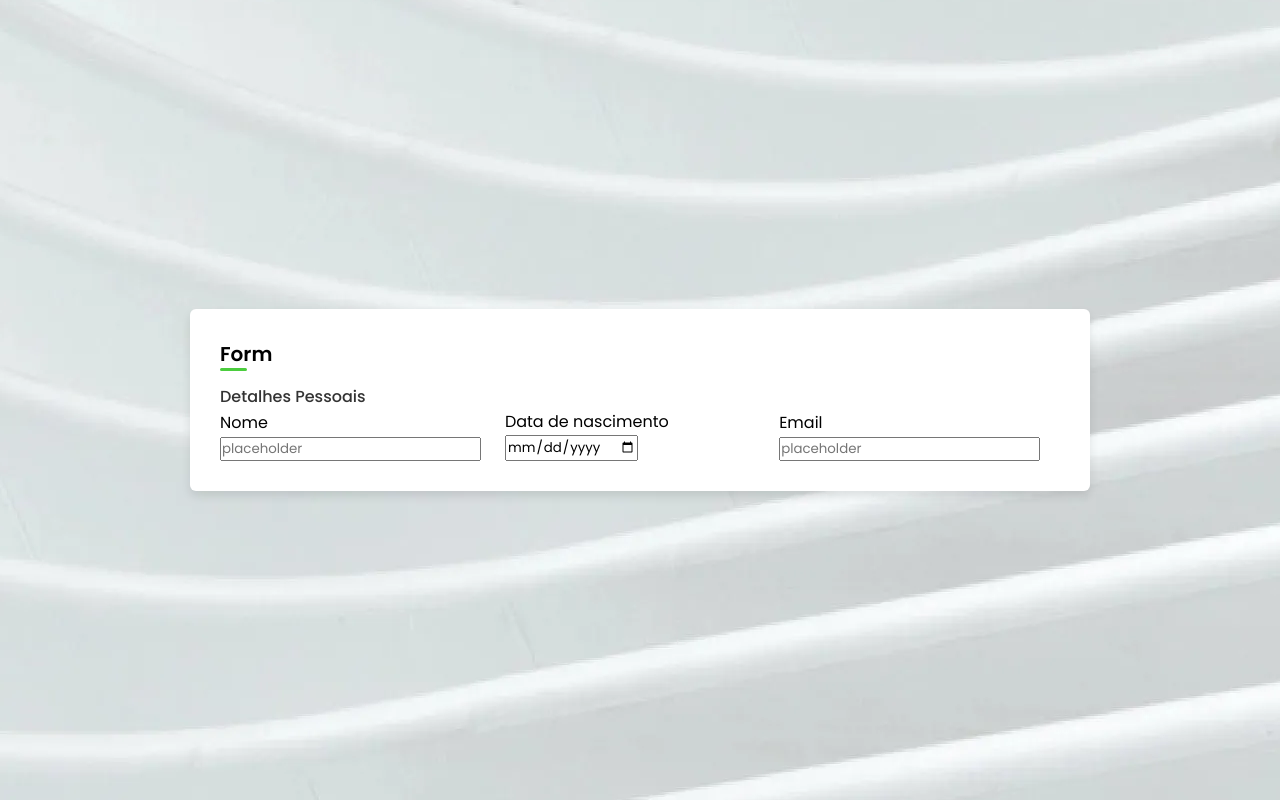
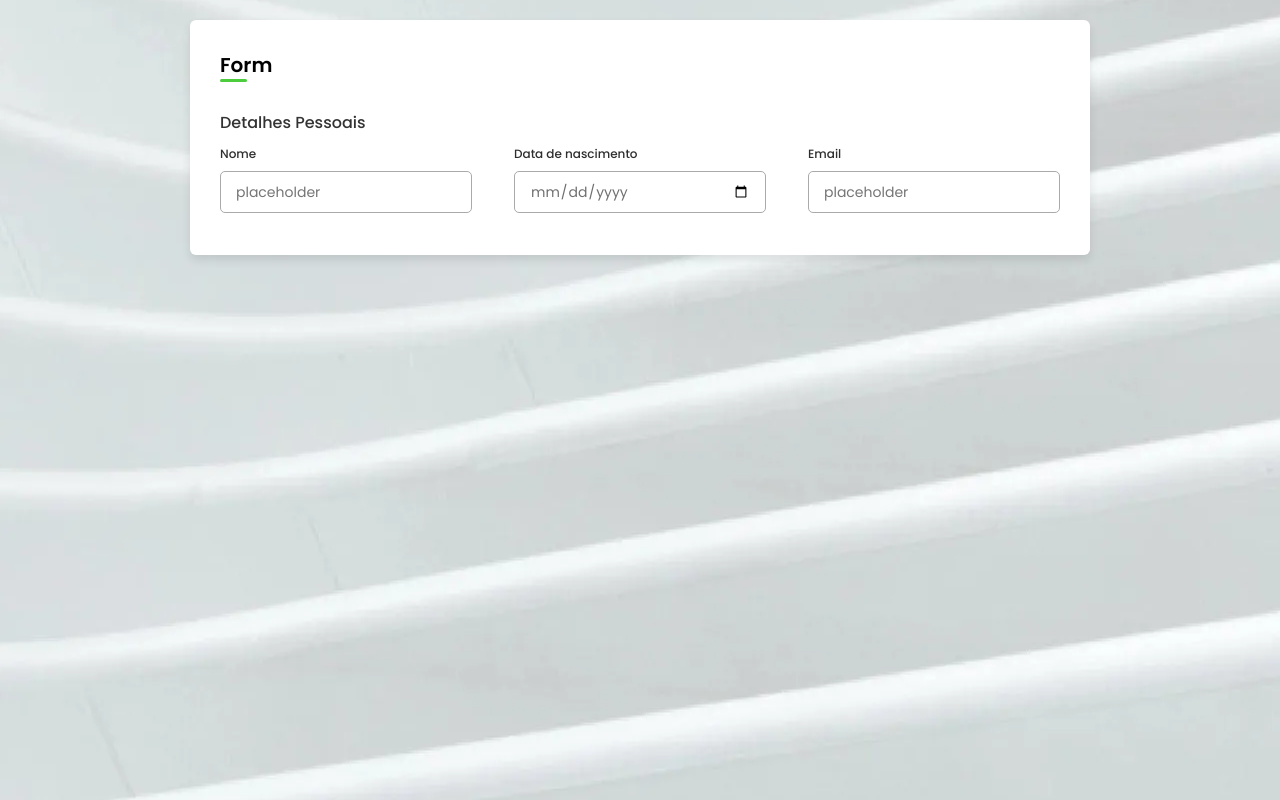
Before and after one commit to vic-3PO/html-css-things, a plain HTML site: page table area/table.html in a window 1280 px wide. Drawn offline with nearby package versions, Linux system fonts and the light colour scheme.

Commit message:
atualizacao

```diff
--- a/table area/table.css
+++ b/table area/table.css
@@ -8,10 +8,12 @@
 }
 
 body {
-    min-height: 100vh;
+    /* min-height: 100vh; */
+    /* para centralizar na tela */
     display: flex;
     align-items: center;
     justify-content: center;
+    flex-direction: column;
     background: url(apis-bg.webp) no-repeat center;
 }
 
@@ -51,10 +53,12 @@ body {
 }
 
 .container form .details {
-    margin-top: 10px;
+    margin-top: 30px;
 }
 
 .container form .title {
+    display: block;
+    margin-bottom: 10px;
     font-size: 16px;
     font-weight: 500;
     margin: 6px 0;
@@ -65,4 +69,41 @@ body {
     display: flex;
     align-items: center;
     justify-content: space-between;
+    flex-wrap: wrap;
 }
+
+form .fields .input-field {
+    display: flex;
+    width: 30%;
+    flex-direction: column;
+    margin: 4px 0;
+}
+
+.input-field label {
+    font-size: 12px;
+    font-weight: 500;
+    color: #2e2e2e;
+}
+
+.input-field input {
+    outline: none;
+    font-size: 14px;
+    font-weight: 400;
+    border-radius: 5px;
+    border: 1px solid #aaa;
+    padding: 0 15px;
+    height: 42px;
+    margin: 8px 0;
+}
+
+.input-field input:is(:focus, :valid) {
+    box-shadow: 0 10px 13px rgba(0, 0, 0, 0.15);
+}
+
+.input-field input[type="date"] {
+    color: #707070;
+}
+
+.input-field input[type="date"]:valid {
+    color: #333;
+}
--- a/table area/table.html
+++ b/table area/table.html
@@ -14,8 +14,8 @@
     <div class="container">
         <header>Form</header>
         <form action="#">
-            <div class="form-first">
-                <div class="personal-details">
+            <div class="form first">
+                <div class="personal details">
                     <span class="title">Detalhes Pessoais</span>
 
                     <div class="fields">
```
